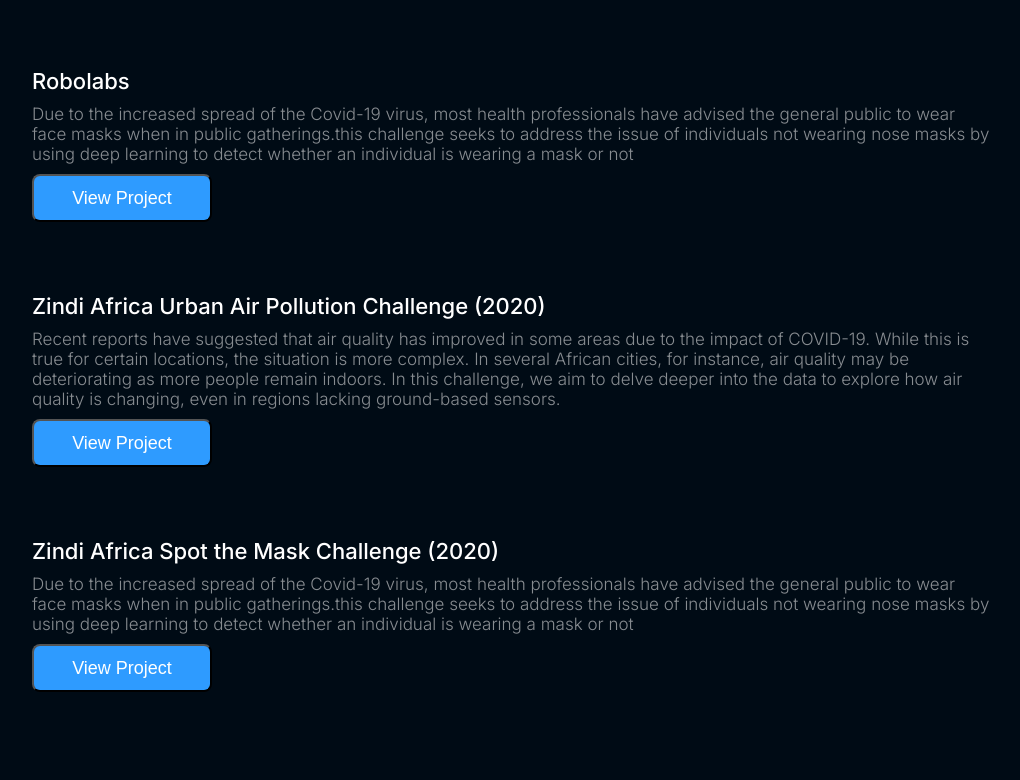
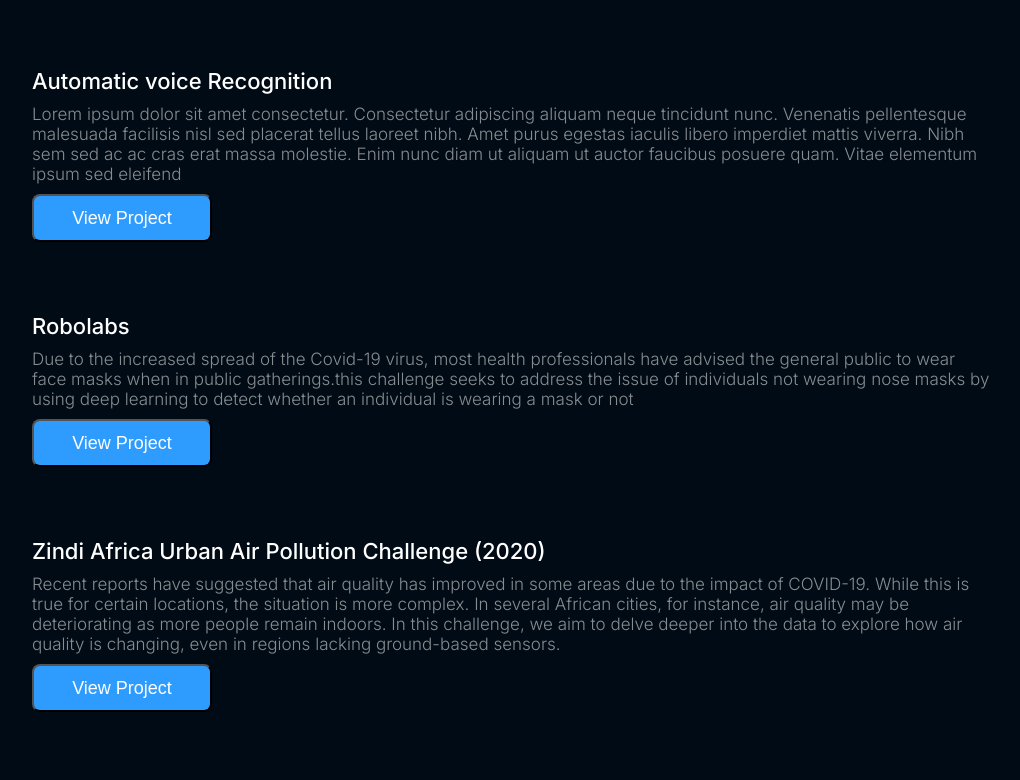
Before and after one commit to KojoAning/portfolio, a plain HTML site: page index.html in a window 1280 px wide. Shown: the part 2378-3158 px from the top of the page, without its empty margins (138-1158 px from the left). Drawn offline with Linux system fonts and the light colour scheme.

Commit message:
added automatic voice recogniiton

```diff
--- a/index.html
+++ b/index.html
@@ -174,6 +174,24 @@
           </div>
           <div class="project">
             <div class="project-name">
+              <h5>Automatic voice Recognition</h5>
+            </div>
+            <p>
+              Lorem ipsum dolor sit amet consectetur. Consectetur adipiscing
+              aliquam neque tincidunt nunc. Venenatis pellentesque malesuada
+              facilisis nisl sed placerat tellus laoreet nibh. Amet purus
+              egestas iaculis libero imperdiet mattis viverra. Nibh sem sed ac
+              ac cras erat massa molestie. Enim nunc diam ut aliquam ut auctor
+              faucibus posuere quam. Vitae elementum ipsum sed eleifend
+            </p>
+            <a
+              href="https://github.com/KojoAning/Machine_Learning/tree/main/Automatic%20voice%20recognition%20using%20CNN"
+            >
+              <button>View Project</button>
+            </a>
+          </div>
+          <div class="project">
+            <div class="project-name">
               <h5>Robolabs</h5>
             </div>
             <p>
```
